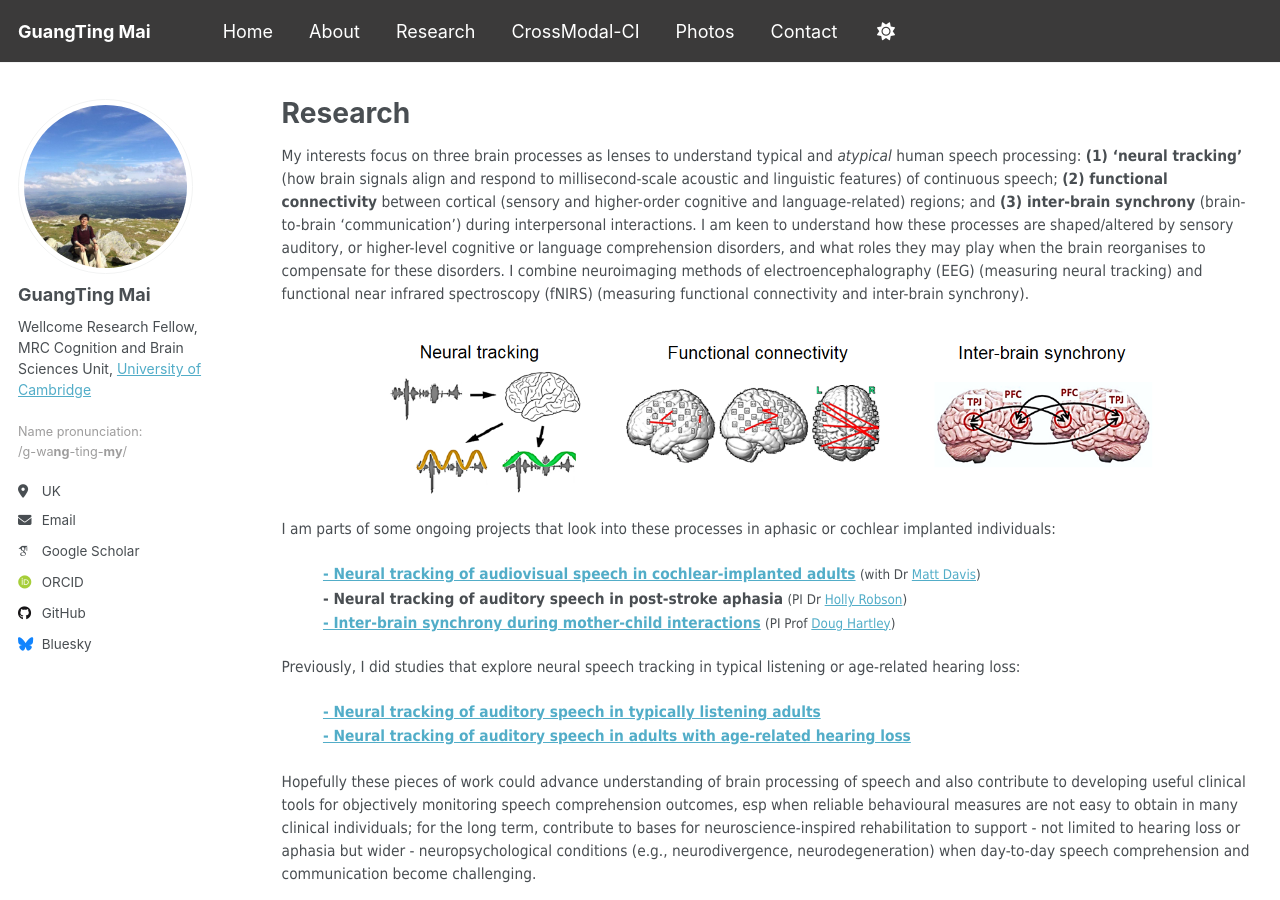
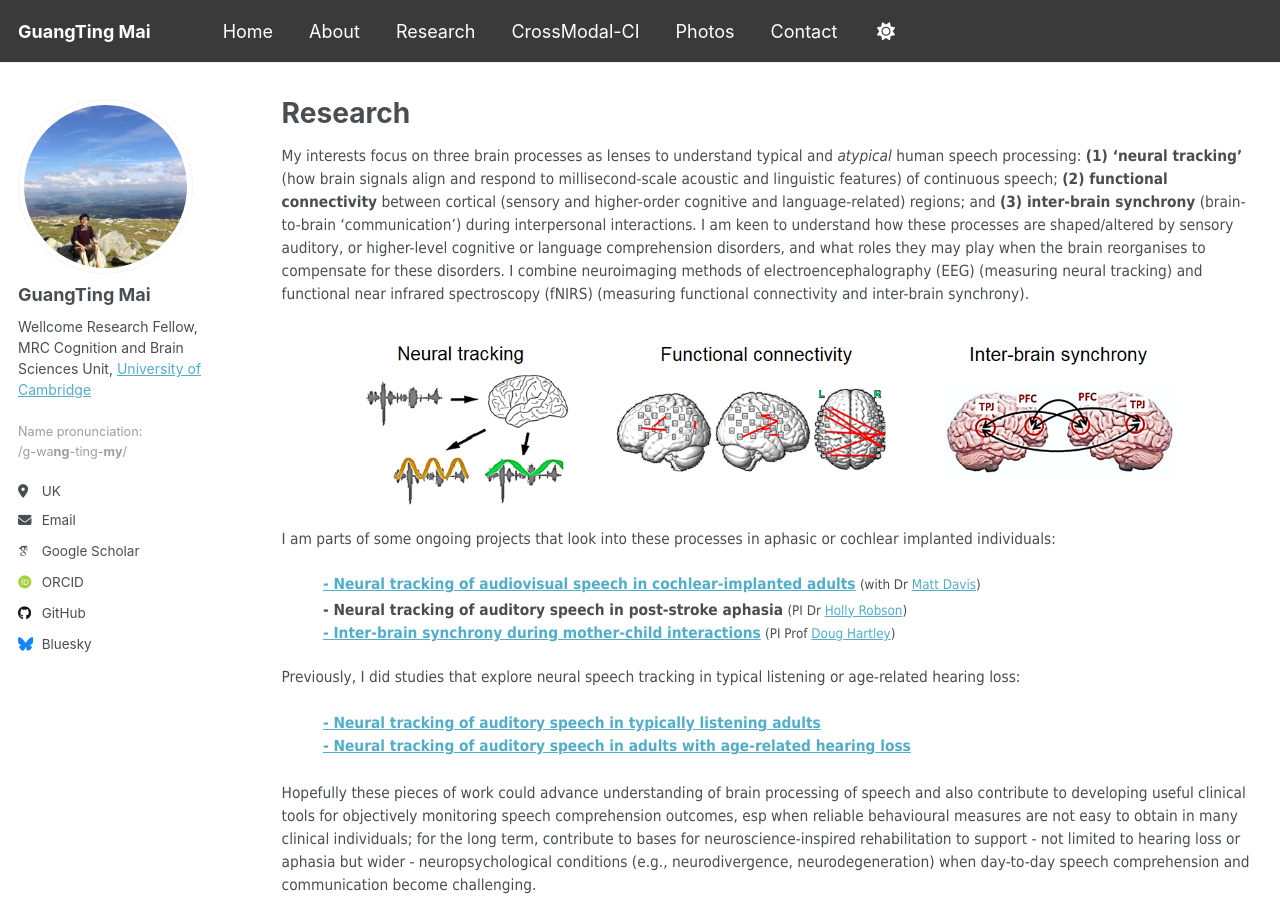
Before and after one commit to guangtingmai/guangtingmai.github.io, a Jekyll site: the page built from _pages/research.html, in a window 1280 px wide and 900 px high. Built offline with Jekyll 4.4.1, drawn with Linux system fonts in a browser that asks for light colours; some web fonts are replaced.

Commit message:
Update research.html

```diff
--- a/_pages/research.html
+++ b/_pages/research.html
@@ -13,7 +13,7 @@
   electroencephalography (EEG) (measuring neural tracking) and functional near infrared spectroscopy (fNIRS)
   (measuring functional connectivity and inter-brain synchrony).</span></p>
 <p align="center">
-  <img src="https://guangtingmai.github.io/images/brain_processes.png" width="80%">
+  <img src="https://guangtingmai.github.io/images/brain_processes.png" width="85%">
 </p>
 <p><span style="font-size: 11.5pt;font-family: Tahoma;line-height: 1.3;display: block;margin-bottom: 0.05vh">I am parts of some ongoing projects that look into these processes in aphasic or cochlear implanted individuals:</span></p>
 <p>
```
